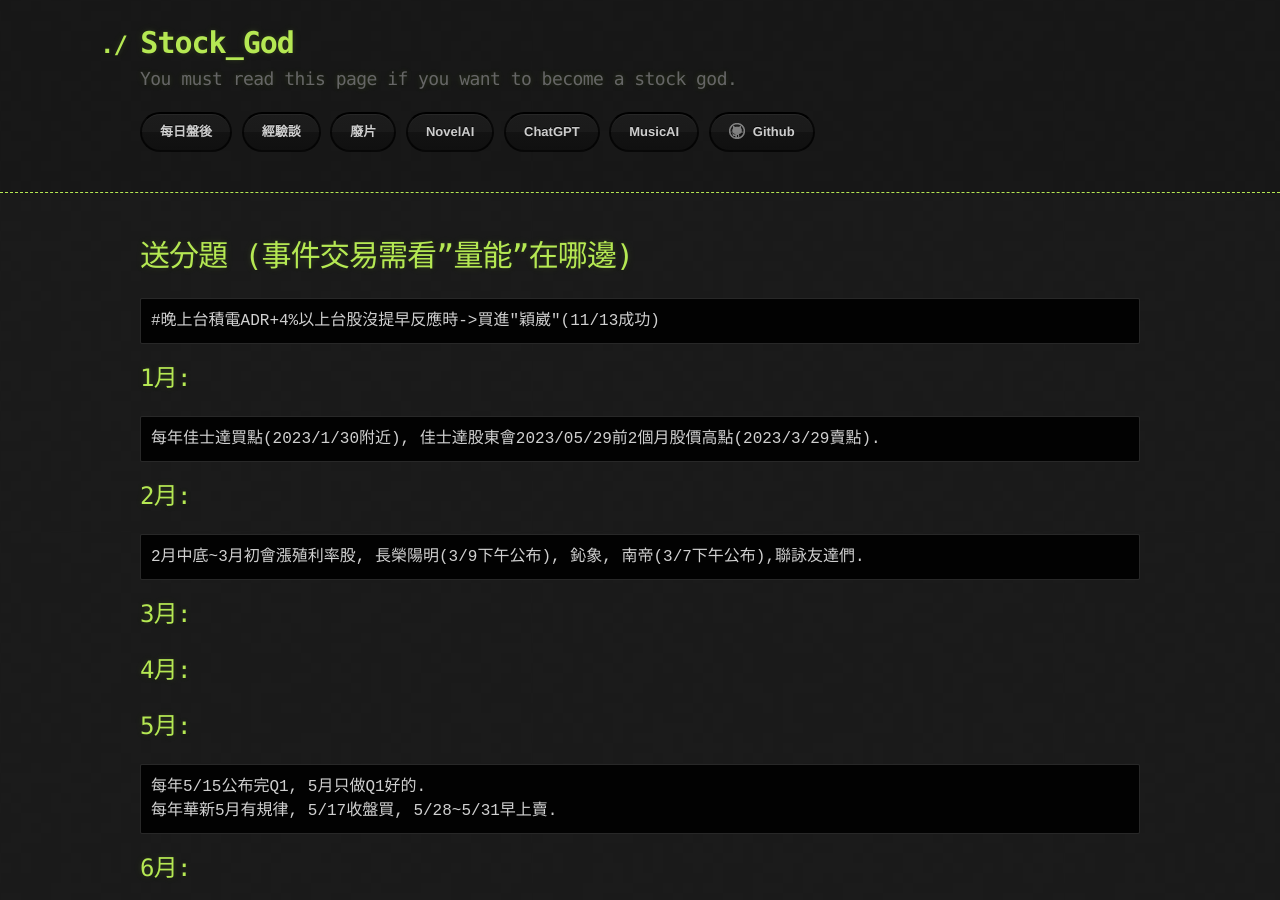
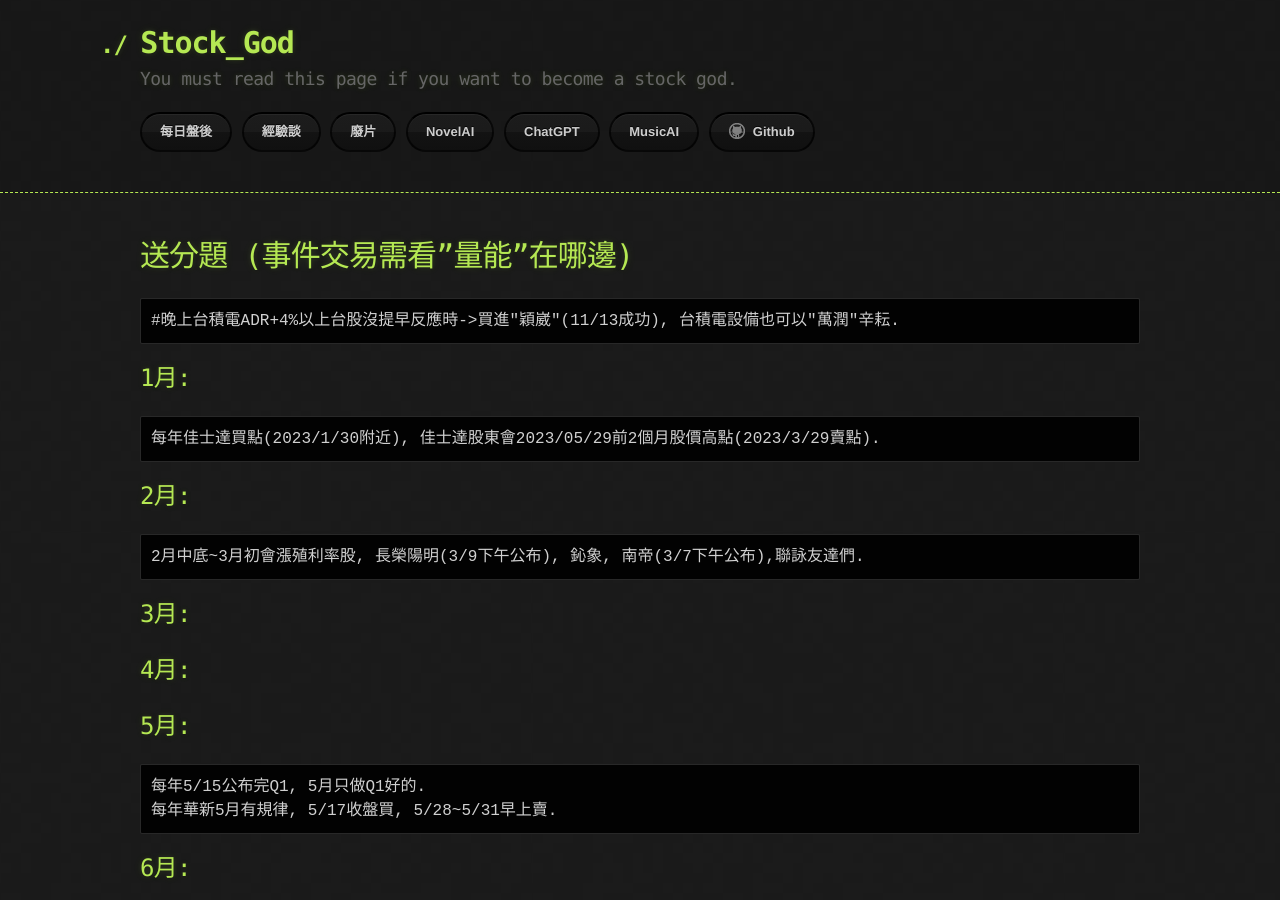
Before and after one commit to lepg5487/Stock_God, a Jekyll site: the page built from experience.md, in a window 1280 px wide and 900 px high. Built offline with Jekyll 4.4.1, drawn with Linux system fonts in a browser that asks for light colours; our own code applies the rules of GitHub Pages for plain Markdown files.

Commit message:
Update experience.md

````diff
--- a/experience.md
+++ b/experience.md
@@ -4,7 +4,7 @@ layout: testlayouts
 
 # 送分題 (事件交易需看"量能"在哪邊)
 ```
-#晚上台積電ADR+4%以上台股沒提早反應時->買進"穎崴"(11/13成功)
+#晚上台積電ADR+4%以上台股沒提早反應時->買進"穎崴"(11/13成功), 台積電設備也可以"萬潤"辛耘.
 ```
 ## 1月:
 ```
````
